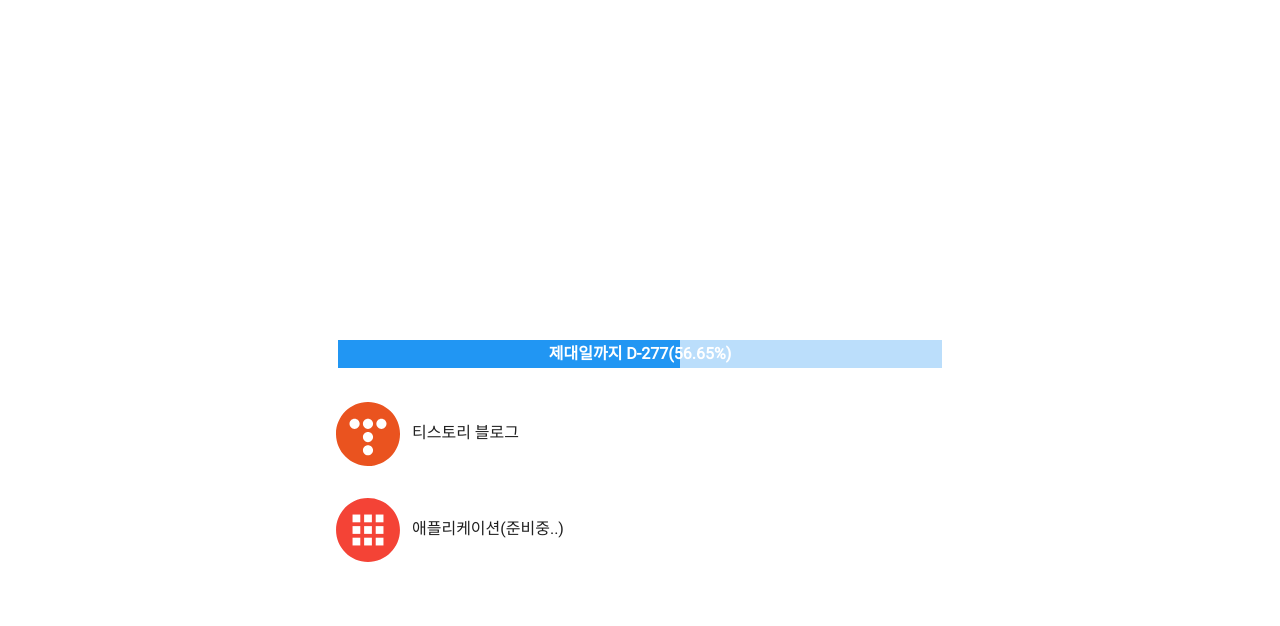
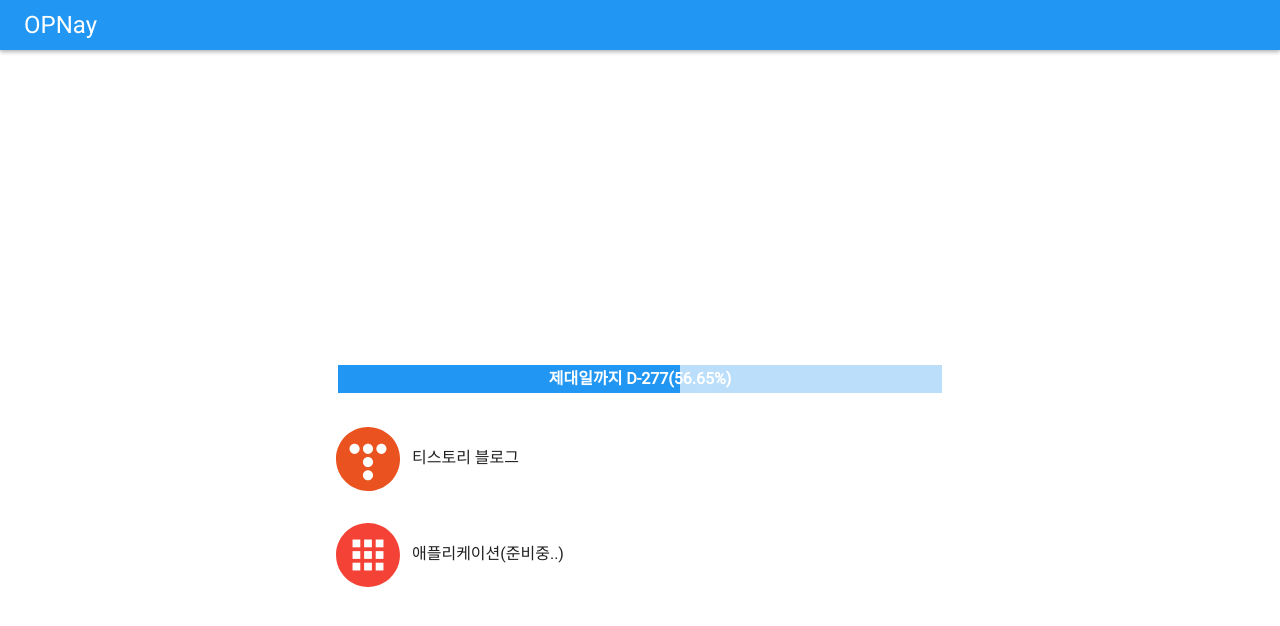
Before and after one commit to opnay/opnay.github.io, a Jekyll site: the page built from index.html, in a window 1280 px wide. Shown: the top 626 px of the page. Built offline with Jekyll 4.4.1, drawn with Linux system fonts in a browser that asks for light colours; some web fonts are replaced.

Commit message:
layout: default: Add Top Navigation

```diff
--- a/_layouts/default.html
+++ b/_layouts/default.html
@@ -9,6 +9,7 @@
 
 		<!--<link rel="stylesheet" href="https://fonts.googleapis.com/earlyaccess/notosanskr.css" />-->
 		<link rel="stylesheet" href="fonts/notosanskr.css">
+		<link rel="stylesheet" href="fonts/materialicons.css">
 		<link rel="stylesheet" href="https://fonts.googleapis.com/css?family=Roboto">
 
 		<!-- Verification -->
@@ -23,9 +24,11 @@
 		ga('create', 'UA-68430622-3', 'auto');
 		ga('send', 'pageview');
 		</script>
-
 	</head>
-	<body class="flex center">
-		{{ content }}
+	<body>
+		<nav class="nav">
+			<span class="title anim-transform"><a class="link ellipsis" href="/">OPNay</a></span>
+		</nav>
+		<div class="content">{{ content }}</div>
 	</body>
 </html>
--- a/css/index.css
+++ b/css/index.css
@@ -7,16 +7,25 @@ body {
 	font-family:Roboto,RobotoDraft,arial,'Noto Sans KR','Nanum Gothic',sans-serif;
 }
 p {margin:0;}
+a {text-decoration:none;}
 
 .ellipsis {overflow:hidden; text-overflow:ellipsis; white-space:nowrap;}
 .flex {display:-webkit-box; display:-webkit-flex; display:-ms-flex; display:flex;}
 .flex.center {align-items:center; justify-content:center;}
 .flex.vertical {flex-direction:column;}
 
-.link {color:#212121; text-decoration:none; padding:16px;}
-.link:hover {background:#EEE;}
+/* Top Nav */
+.nav {z-index:100; background:#2196F3; height:50px; width:100%; top:0; left:0; position:fixed; overflow:hidden; box-shadow:0 2px 4px 0 rgba(0,0,0,0.3);}
+.nav .title {
+	display:block; margin:0 24px; line-height:50px; font-size:24px;
+	-webkit-transform:translateY(0);
+	transform:translateY(0);
+}
+.nav .title .link {color:white;}
 
-.content {width:100%; height:100%;}
+/* Content */
+
+.content {position:fixed; top:50px; bottom:0; width:100%; overflow-x:hidden; overflow-y:auto;}
 
 .list {width:640px}
 .icon {margin-right:8px; width:64px; height:auto; vertical-align:middle;}
--- a/index.html
+++ b/index.html
@@ -1,7 +1,7 @@
 ---
 layout: default
 ---
-
+<section class="wrapper flex center">
 	<section class="list flex vertical">
 		<div class="dday progress">
 				<div class="progress-bar"></div>
@@ -10,8 +10,13 @@ layout: default
 		<a class="link tistory" href="http://blog.opnay.com"><img class="icon" src="./image/tistory.svg" alt="Tistory" /> 티스토리 블로그</a>
 		<a class="link" href="#"><img class="icon" src="./image/application.svg" alt="Application" /> 애플리케이션(준비중..)</a>
 	</section>
+</section>
 <script type="text/javascript" src="js/dday.js"></script>
 <style>
+.wrapper {position:absolute; top:0; bottom:0; width:100%;}
+.wrapper .link {color:#212121; text-decoration:none; padding:16px;}
+.wrapper .link:hover {background:#EEE;}
+
 .dday.progress {position:relative; margin:18px; width:calc(100% - 36px); height:28px;}
 .dday.progress .progress-bar {width:0%; height:100%; transition:width 500ms ease-out;}
 .dday.progress .progress-text {margin:-28px 0 0 0; width:100%; line-height:1.75; color:white; text-align:center; font-weight:bold;}
```
Lines whose indentation alone changed are shown as unchanged.
